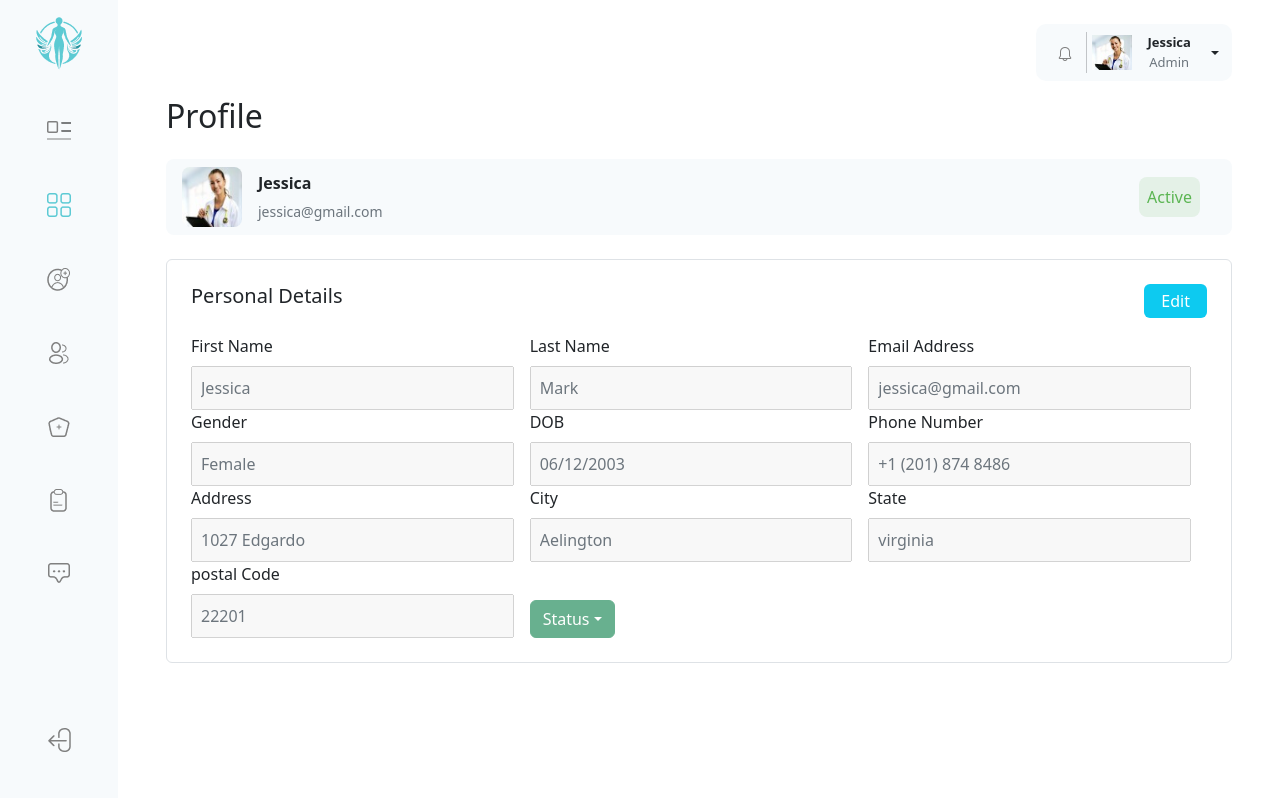
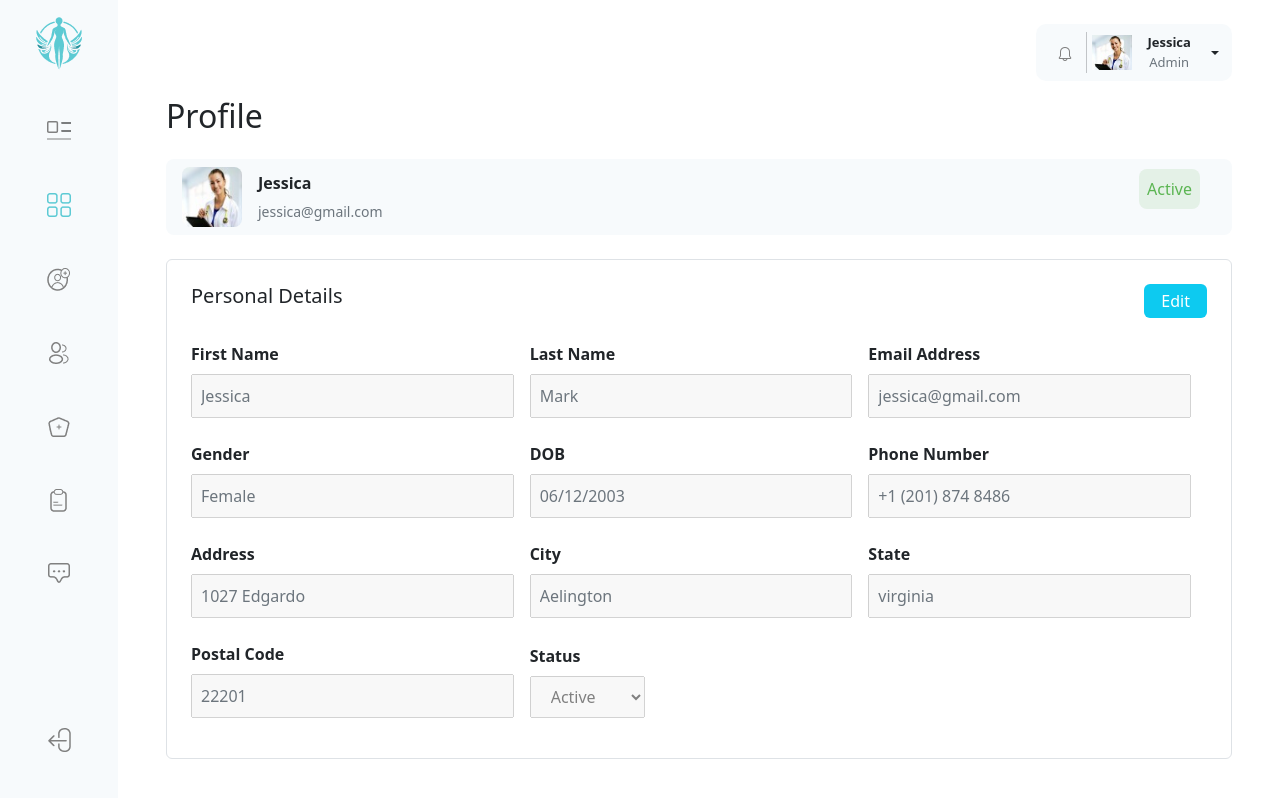
Before and after one commit to Nithish1206/myapp, a React (Create React App) app: page /Profile in a window 1280 px wide. Built offline with nearby package versions, Linux system fonts and the light colour scheme.

Commit message:
updated Router

```diff
--- a/src/App.css
+++ b/src/App.css
@@ -5,6 +5,3 @@
 .col1 {
   background-color: #f7fafcff;
 }
-.col1 {
-  color: #b55252;
-}
--- a/src/App.js
+++ b/src/App.js
@@ -7,24 +7,33 @@ import Profile from "./components/Profile";
 import { Row, Col } from "react-bootstrap";
 import SideBar from "./components/SideBar";
 import Navigation from "./components/Navigation";
+import Login from "./components/Login";
 
 function App() {
-  const [details, setDetails] = useState([
-    { lable: "First Name", value: "Jessica", type: "text" },
-    { lable: "Last Name", value: "Mark", type: "text" },
-    { lable: "Email Address", value: "jessica@gmail.com", type: "email" },
-    { lable: "Gender", value: "Female", type: "text" },
-    { lable: "DOB", value: "2003-06-12", type: "date" },
-    { lable: "Phone Number", value: "+1 (201) 874 8486", type: "text" },
-    { lable: "Address", value: "1027 Edgardo", type: "text" },
-    { lable: "City", value: "Aelington", type: "text" },
-    { lable: "State", value: "virginia", type: "text" },
-    { lable: "postal Code", value: "22201", type: "text" },
-  ]);
-  const [User, setUser] = useState([details.filter((d) => d.lable === "First Name")[0].value, details.filter((d) => d.lable === "Email Address")[0].value]);
-
   return (
     <BrowserRouter>
+      <Routes>
+        <Route path="/login" element={<Login />} />
+        <Route path="*" element={<AppRouter />} />
+      </Routes>
+    </BrowserRouter>
+  );
+}
+const AppRouter = () => {
+  const [details, setDetails] = useState([
+    { label: "First Name", value: "Jessica", type: "text" },
+    { label: "Last Name", value: "Mark", type: "text" },
+    { label: "Email Address", value: "jessica@gmail.com", type: "email" },
+    { label: "Gender", value: "Female", type: "text" },
+    { label: "DOB", value: "2003-06-12", type: "date" },
+    { label: "Phone Number", value: "+1 (201) 874 8486", type: "text" },
+    { label: "Address", value: "1027 Edgardo", type: "text" },
+    { label: "City", value: "Aelington", type: "text" },
+    { label: "State", value: "virginia", type: "text" },
+    { label: "Postal Code", value: "22201", type: "text" },
+  ]);
+  const [User, setUser] = useState([details[0].value, details[2].value]);
+  return (
     <Row className="vh-100 m-0 p-0">
       <Col xs={1} className="col1 p-0 m-0 w-auto">
         <SideBar />
@@ -38,8 +47,7 @@ function App() {
         </Routes>
       </Col>
     </Row>
-    </BrowserRouter>
   );
-}
+};
 
 export default App;
--- a/src/components/CSS/Profile.css
+++ b/src/components/CSS/Profile.css
@@ -1,3 +1,11 @@
 .profileTop {
   background-color: #f7fafcff;
 }
+.ActiveStatus {
+  color: #5bb552;
+  background-color: #e4f1e7;
+}
+.InActiveStatus {
+  color: #b55252;
+  background-color: #f1e4e4;
+}
--- a/src/components/LoginForm.jsx
+++ b/src/components/LoginForm.jsx
@@ -2,6 +2,7 @@ import React from "react";
 import { Form } from "react-bootstrap";
 import { Button } from "react-bootstrap";
 import Rebirth from "../Assests/Rebirth_logo.png";
+import { Link } from "react-router-dom";
 
 const LoginForm = () => {
   function handleSubmit() {
@@ -32,10 +33,11 @@ const LoginForm = () => {
             Forgot Password?
           </a>
         </Form.Group>
-
-        <Button variant="none" className="loginBtn w-100 text-white" onClick={() => handleSubmit()}>
-          Login
-        </Button>
+        <Link to="/">
+          <Button variant="none" className="loginBtn w-100 text-white" onClick={() => handleSubmit()}>
+            Login
+          </Button>
+        </Link>
       </Form>
     </div>
   );
--- a/src/components/Profile.jsx
+++ b/src/components/Profile.jsx
@@ -1,27 +1,25 @@
 import React, { useState } from "react";
 import "./CSS/Profile.css";
-import { Row, Col, DropdownButton } from "react-bootstrap";
-import { Dropdown } from "react-bootstrap";
+import { Row, Col } from "react-bootstrap";
+
 import profilePic from "../Assests/doc.jpg";
 
 const Profile = ({ User, setUser, details, setDetails }) => {
   const [edit, setEdit] = useState(true);
   ///Handle Status
-  const [status, setStatus] = useState(["Active", "#5BB552", "#E4F1E7"]);
-  const handleStatusActive = (e) => {
-    setStatus([e, "#5BB552", "#E4F1E7"]);
-  };
-  const handleStatusInactive = (e) => {
-    setStatus([e, "#b55252", "#f1e4e4"]);
+  const [status, setStatus] = useState("Active");
+  const handleStatus = (e) => {
+    console.log(e.target.value);
+    setStatus(e.target.value);
   };
 
   ////inputFeild
   const inputFeild = (datas) => {
-    const outlist = datas.map((data) => (
-      <Col lg={4} key={data.lable} className="p-0 m-0">
-        <div className="m-auto pe-3">
-          <label className="d-flex pb-2">{data.lable}</label>
-          <input type={data.type} value={data.value} onChange={(e) => handleChange(data, e.target.value)} disabled={edit} className="p-2 w-100 text-secondary" />
+    const outlist = datas.map((data, index) => (
+      <Col lg={4} key={index} className="p-0 m-0">
+        <div className="m-auto pe-3 pb-3">
+          <label className="d-flex py-2 fw-semibold">{data.label}</label>
+          <input type={data.type} value={data.value} onChange={(e) => handleChange(e.target.value, index)} disabled={edit} className="p-2 w-100 text-secondary" />
         </div>
       </Col>
     ));
@@ -29,13 +27,13 @@ const Profile = ({ User, setUser, details, setDetails }) => {
   };
 
   ///Handle Change
-  const handleChange = (data, Currentvalues) => {
-    const updateValue = details.map((detail) => (detail.lable === data.lable ? { ...detail, value: Currentvalues } : detail));
+  const handleChange = (Currentvalues, index) => {
+    const updateValue = [...details];
+    updateValue[index].value = Currentvalues;
     setDetails(updateValue);
   };
-
   const handleClick = () => {
-    setUser([details.filter((d) => d.lable === "First Name")[0].value, details.filter((d) => d.lable === "Email Address")[0].value]);
+    setUser([details[0].value, details[2].value]);
     setEdit(!edit);
   };
   const userName = User[0];
@@ -58,9 +56,7 @@ const Profile = ({ User, setUser, details, setDetails }) => {
             </div>
           </div>
           <div className="d-flex align-items-center pe-3">
-            <p className="m-0 p-0 p-2 rounded-3" style={{ color: status[1], backgroundColor: status[2] }}>
-              {status[0]}
-            </p>
+            <p className={`p-2 rounded-3 ${status === "Active" ? "ActiveStatus" : "InActiveStatus"}`}>{status}</p>
           </div>
         </div>
       </Row>
@@ -80,21 +76,14 @@ const Profile = ({ User, setUser, details, setDetails }) => {
         <Row className="m-0 p-0 d-flex justify-content-start mt-3 ">
           {inputFeild(details)}
           <Col lg={4} className="p-0 m-0 d-flex align-items-end">
-            <div>
-              <DropdownButton variant="success" title="Status" disabled={edit}>
-                <Dropdown.Item
-                  onClick={(e) => {
-                    handleStatusActive(e.target.innerHTML);
-                  }}>
-                  Active
-                </Dropdown.Item>
-                <Dropdown.Item
-                  onClick={(e) => {
-                    handleStatusInactive(e.target.innerHTML);
-                  }}>
-                  InActive
-                </Dropdown.Item>
-              </DropdownButton>
+            <div className="pe-3 pb-3">
+              <label htmlFor="status" className="d-block fw-semibold py-2">
+                Status
+              </label>
+              <select id="status" className="p-2 px-3" disabled={edit} onChange={handleStatus}>
+                <option value="Active">Active</option>
+                <option value="InActive">InActive</option>
+              </select>
             </div>
           </Col>
         </Row>
```
Lines whose indentation alone changed are shown as unchanged.
